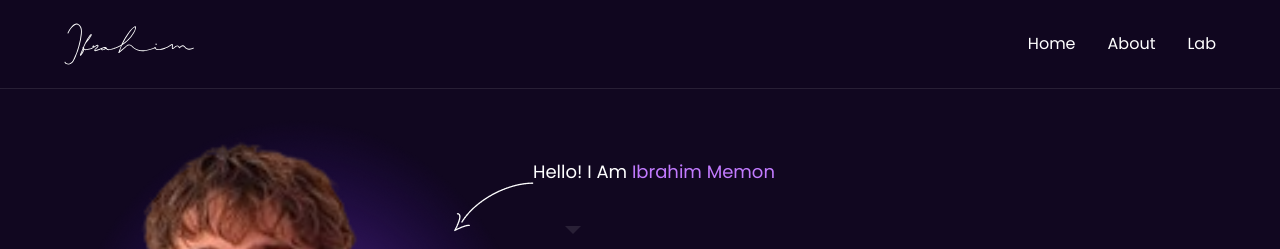
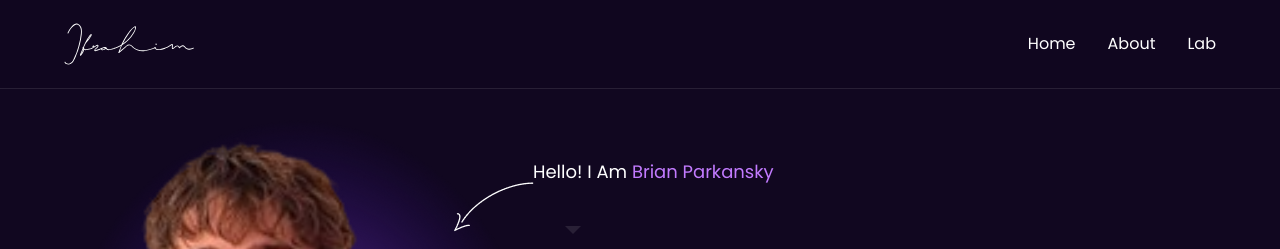
Before and after one commit to brianpk07-tech/portfolio-v2, a Next.js app: page / in a window 1280 px wide. Shown: the top 249 px of the page. Built offline with nearby package versions, Linux system fonts and the light colour scheme.

Commit message:
18h06/31/05/2026

```diff
--- a/app/components/Banner.tsx
+++ b/app/components/Banner.tsx
@@ -68,7 +68,7 @@ export default function Banner(): React.JSX.Element {
                   <div className="relative">
                     <p className="text-white text-lg whitespace-nowrap">
                       Hello! I Am{" "}
-                      <span className="text-purple-400">Ibrahim Memon</span>
+                      <span className="text-purple-400">Brian Parkansky</span>
                     </p>
                   </div>
                   <div className="absolute -bottom-2 left-1/2 transform -translate-x-1/2 w-0 h-0 border-l-8 border-l-transparent border-r-8 border-r-transparent border-t-8 border-t-white/10"></div>
@@ -76,7 +76,7 @@ export default function Banner(): React.JSX.Element {
               </div>
               <Image
                 src="/assets/me.png"
-                alt="Ibrahim Memon - Software Engineer and Designer"
+                alt="Brian Parkansky - Software Engineer and Designer"
                 width={300}
                 height={300}
                 className=" max-w-md absolute"
@@ -85,7 +85,7 @@ export default function Banner(): React.JSX.Element {
               />
               <Image
                 src="/assets/me-glow.png"
-                alt="Ibrahim Memon - Software Engineer and Designer"
+                alt="Brian Parkansky - Software Engineer and Designer"
                 width={300}
                 height={300}
                 className="max-w-md "
@@ -108,7 +108,7 @@ export default function Banner(): React.JSX.Element {
               <div style={{ bottom: 40, position: "relative" }}>
                 <p className="text-white text-lg">
                   Hello! I Am{" "}
-                  <span className="text-purple-400">Ibrahim Memon</span>
+                  <span className="text-purple-400">Brian Parkansky</span>
                 </p>
               </div>
               <div className="absolute -bottom-2 left-8 w-0 h-0 border-l-8 border-l-transparent border-r-8 border-r-transparent border-t-8 border-t-white/10"></div>
--- a/app/components/Footer.tsx
+++ b/app/components/Footer.tsx
@@ -73,7 +73,7 @@ export default function Footer(): React.JSX.Element {
 
         <div className="text-center mt-12 pt-8 border-t border-white/10">
           <p className="text-white/60 text-sm">
-            © {new Date().getFullYear()} Ibrahim Memon. All rights reserved.
+            © {new Date().getFullYear()} Brian Parkansky. All rights reserved.
           </p>
         </div>
       </div>
--- a/app/layout.tsx
+++ b/app/layout.tsx
@@ -15,7 +15,7 @@ export const metadata: Metadata = {
   title: "Brian Parkansky - Étudiant en ingénierie et stratégie marketing",
   description: "A self-taught UI/UX designer and Software Engineer at WebHR. Creating meaningful and delightful digital products that balance user needs and business goals. 3+ years of industry experience.",
   keywords: [
-    "Ibrahim Memon",
+    "Brian Parkansky",
     "Software Engineer",
     "UI/UX Designer",
     "Frontend Developer",
@@ -25,20 +25,20 @@ export const metadata: Metadata = {
     "WebHR Engineer",
     "Portfolio",
   ],
-  authors: [{ name: "Ibrahim Memon" }],
-  creator: "Ibrahim Memon",
-  publisher: "Ibrahim Memon",
+  authors: [{ name: "Brian Parkansky" }],
+  creator: "Brian Parkansky",
+  publisher: "Brian Parkansky",
   openGraph: {
     type: "website",
     locale: "en_US",
     url: "https://ibiimemon.com",
-    title: "Ibrahim Memon - Software Engineer & UI/UX Designer",
+    title: "Brian Parkansky - Software Engineer & UI/UX Designer",
     description: "A self-taught UI/UX designer and Software Engineer at WebHR. Creating meaningful and delightful digital products.",
-    siteName: "Ibrahim Memon Portfolio",
+    siteName: "Brian Parkansky Portfolio",
   },
   twitter: {
     card: "summary_large_image",
-    title: "Ibrahim Memon - Software Engineer & UI/UX Designer",
+    title: "Brian Parkansky - Software Engineer & UI/UX Designer",
     description: "A self-taught UI/UX designer and Software Engineer at WebHR.",
   },
   robots: {
```
Also changed, not shown: 1 other file (tests, documents, lock files or other folders).
